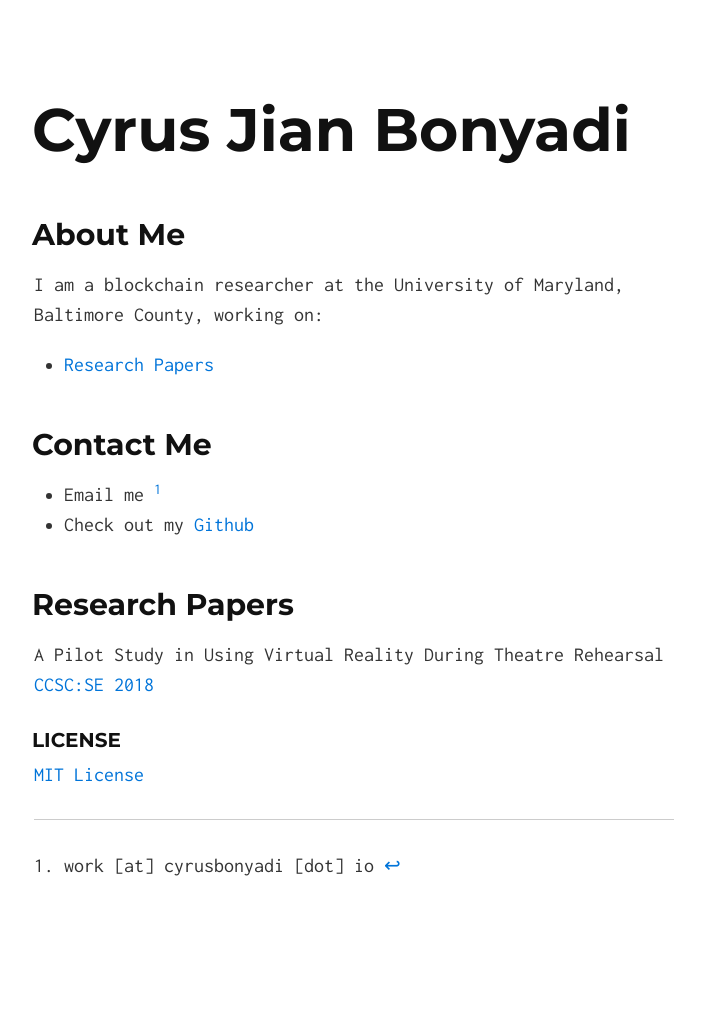
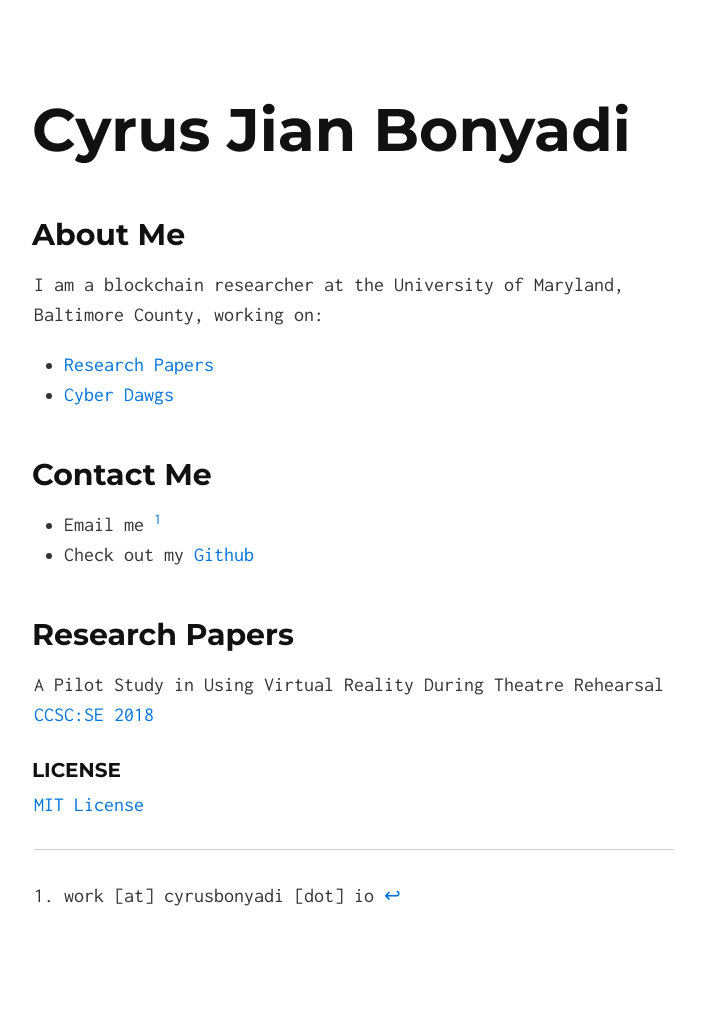
Before and after one commit to pleoxconfusa/pleoxconfusa.github.io, a Jekyll site: the page built from index.md, in a window 1280 px wide. Shown: the whole page, without its empty margins (286-991 px from the left). Built offline with Jekyll 4.4.1, drawn with Linux system fonts in a browser that asks for light colours; our own code applies the rules of GitHub Pages for plain Markdown files; before the commit the page ends 981 px from its top, so only the background shows below that.

Commit message:
Update index.md

```diff
--- a/index.md
+++ b/index.md
@@ -6,6 +6,7 @@ layout: default
 
 I am a blockchain researcher at the University of Maryland, Baltimore County, working on:
 + [Research Papers](#papers)
++ [Cyber Dawgs](umbccd.umbc.edu)
 
 ## Contact Me
 + Email me [^1]
```
